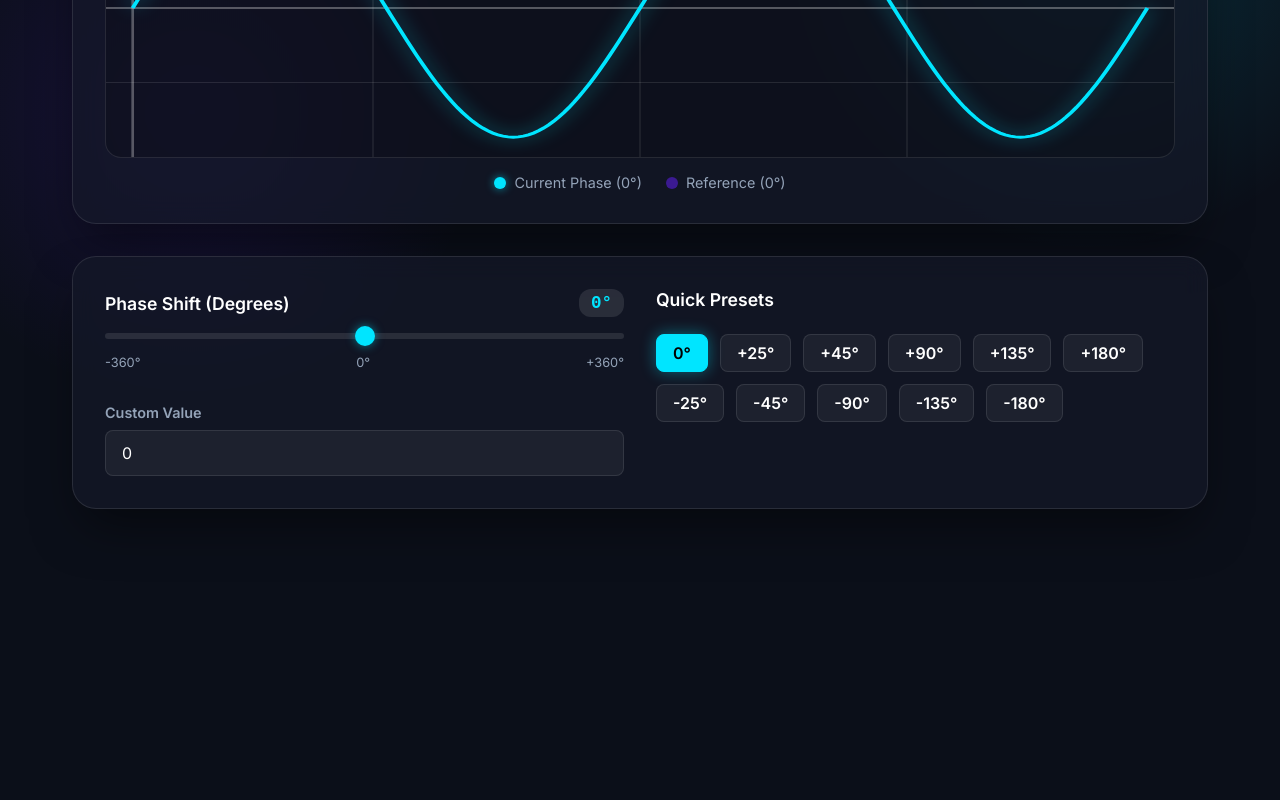
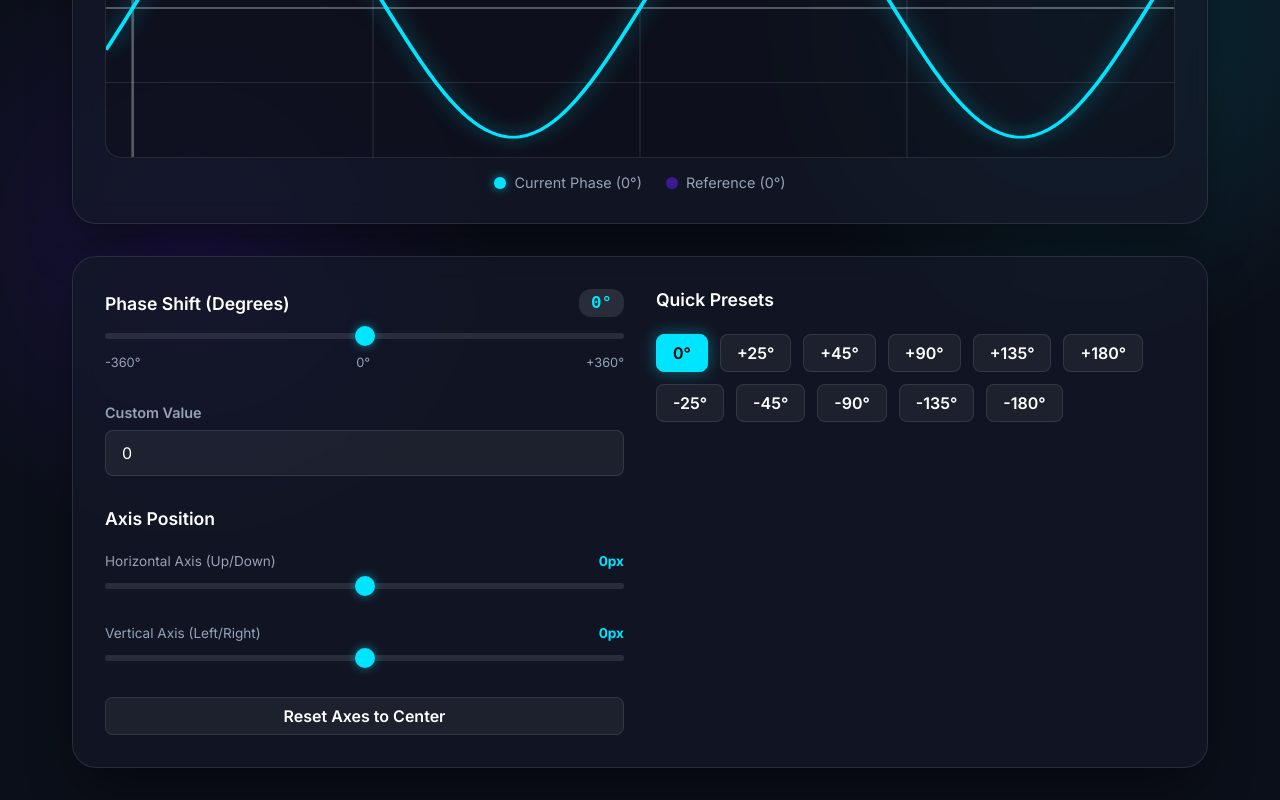
Before and after one commit to dev-apurbo/Sine-Wave-Visualizer, a React (Vite) app: page / in a window 1280 px wide. Shown: the part 317-1117 px from the top of the page. Before the commit the page ends 858 px from the top, so only its background shows below. Built offline with nearby package versions, Linux system fonts and the light colour scheme.

Commit message:
axis move

```diff
--- a/src/App.jsx
+++ b/src/App.jsx
@@ -3,6 +3,8 @@ import { Activity } from 'lucide-react';
 
 const SineWaveVisualizer = () => {
   const [phaseDegree, setPhaseDegree] = useState(0);
+  const [axisYOffset, setAxisYOffset] = useState(0);
+  const [axisXOffset, setAxisXOffset] = useState(0);
 
   // SVG dimensions
   const width = 800;
@@ -13,12 +15,15 @@ const SineWaveVisualizer = () => {
     const points = [];
     // 2 full cycles
     const cycles = 2;
-    const pointsCount = 200;
+    const pointsCount = 400; // Increased resolution
 
-    // The usable drawing area
+    // The usable drawing area for frequency calculation
     const drawWidth = width - padding * 2;
     const drawHeight = height - padding * 2;
-    const cy = height / 2;
+
+    // Center point shifted by axis offsets
+    const cy = height / 2 + axisYOffset;
+    const cx = padding + axisXOffset;
 
     // amplitude
     const A = drawHeight / 2;
@@ -28,19 +33,21 @@ const SineWaveVisualizer = () => {
 
     const phaseRad = phaseOff * (Math.PI / 180);
 
+    // Draw from edge to edge
     for (let i = 0; i <= pointsCount; i++) {
-      const x = (i / pointsCount) * drawWidth;
+      const svgX = (i / pointsCount) * width;
+      const mathX = svgX - cx;
       // SVG y is inverted, so we subtract
-      const y = cy - A * Math.sin(freq * x + phaseRad);
-      points.push(`${x + padding},${y}`);
+      const y = cy - A * Math.sin(freq * mathX + phaseRad);
+      points.push(`${svgX},${y}`);
     }
 
     return `M ${points.join(' L ')}`;
   };
 
   const parsedPhase = (phaseDegree === '-' || phaseDegree === '') ? 0 : Number(phaseDegree);
-  const dynamicWavePath = useMemo(() => drawWave(parsedPhase), [parsedPhase]);
-  const referenceWavePath = useMemo(() => drawWave(0), []);
+  const dynamicWavePath = useMemo(() => drawWave(parsedPhase), [parsedPhase, axisXOffset, axisYOffset]);
+  const referenceWavePath = useMemo(() => drawWave(0), [axisXOffset, axisYOffset]);
 
   const handleSliderChange = (e) => {
     setPhaseDegree(Number(e.target.value));
@@ -77,8 +84,8 @@ const SineWaveVisualizer = () => {
             <line x1={(width/4)*3} y1="0" x2={(width/4)*3} y2={height} className="grid-line" />
 
             {/* Axes */}
-            <line x1="0" y1={height/2} x2={width} y2={height/2} className="axis-line" />
-            <line x1={padding} y1="0" x2={padding} y2={height} className="axis-line" />
+            <line x1="0" y1={height/2 + axisYOffset} x2={width} y2={height/2 + axisYOffset} className="axis-line" />
+            <line x1={padding + axisXOffset} y1="0" x2={padding + axisXOffset} y2={height} className="axis-line" />
 
             {/* Reference Wave (0 phase) */}
             <path d={referenceWavePath} className="reference-wave" />
@@ -149,6 +156,52 @@ const SineWaveVisualizer = () => {
               ))}
             </div>
           </div>
+
+          <div className="control-group">
+            <div className="control-header">
+              <span className="control-label">Axis Position</span>
+            </div>
+
+            <div style={{marginTop: '0.5rem'}}>
+              <div style={{display: 'flex', justifyContent: 'space-between', marginBottom: '0.25rem'}}>
+                <span style={{fontSize: '0.85rem', color: 'var(--text-muted)'}}>Horizontal Axis (Up/Down)</span>
+                <span style={{fontSize: '0.85rem', color: 'var(--primary)', fontWeight: 'bold'}}>{axisYOffset > 0 ? '+' : ''}{axisYOffset}px</span>
+              </div>
+              <input
+                type="range"
+                min="-120"
+                max="120"
+                step="1"
+                value={axisYOffset}
+                onChange={(e) => setAxisYOffset(Number(e.target.value))}
+              />
+            </div>
+
+            <div style={{marginTop: '1rem'}}>
+              <div style={{display: 'flex', justifyContent: 'space-between', marginBottom: '0.25rem'}}>
+                <span style={{fontSize: '0.85rem', color: 'var(--text-muted)'}}>Vertical Axis (Left/Right)</span>
+                <span style={{fontSize: '0.85rem', color: 'var(--primary)', fontWeight: 'bold'}}>{axisXOffset > 0 ? '+' : ''}{axisXOffset}px</span>
+              </div>
+              <input
+                type="range"
+                min="-350"
+                max="350"
+                step="1"
+                value={axisXOffset}
+                onChange={(e) => setAxisXOffset(Number(e.target.value))}
+              />
+            </div>
+
+            <div style={{marginTop: '1rem', display: 'flex'}}>
+               <button
+                  className="preset-btn"
+                  onClick={() => { setAxisXOffset(0); setAxisYOffset(0); }}
+                  style={{ flex: 1 }}
+                >
+                  Reset Axes to Center
+                </button>
+            </div>
+          </div>
         </div>
       </div>
     </div>
```
